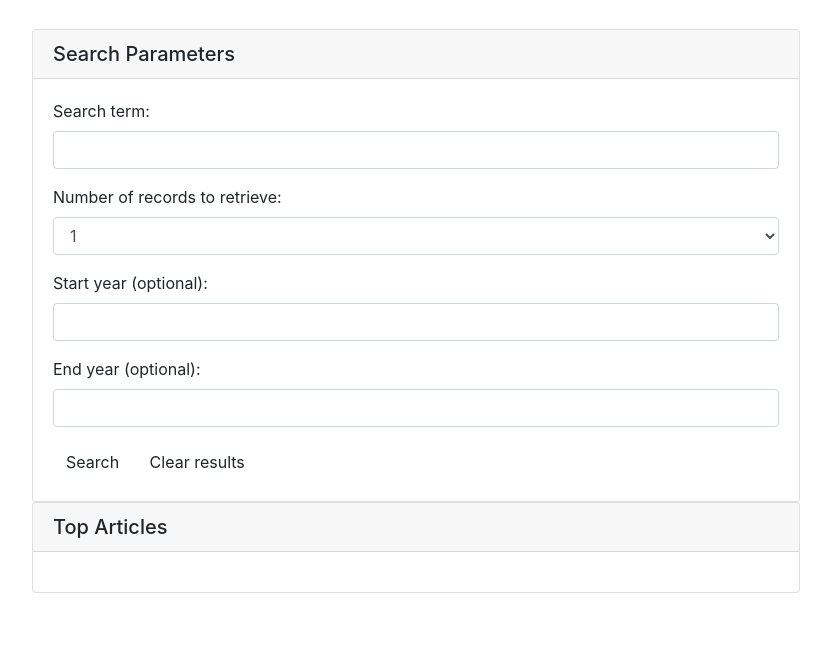
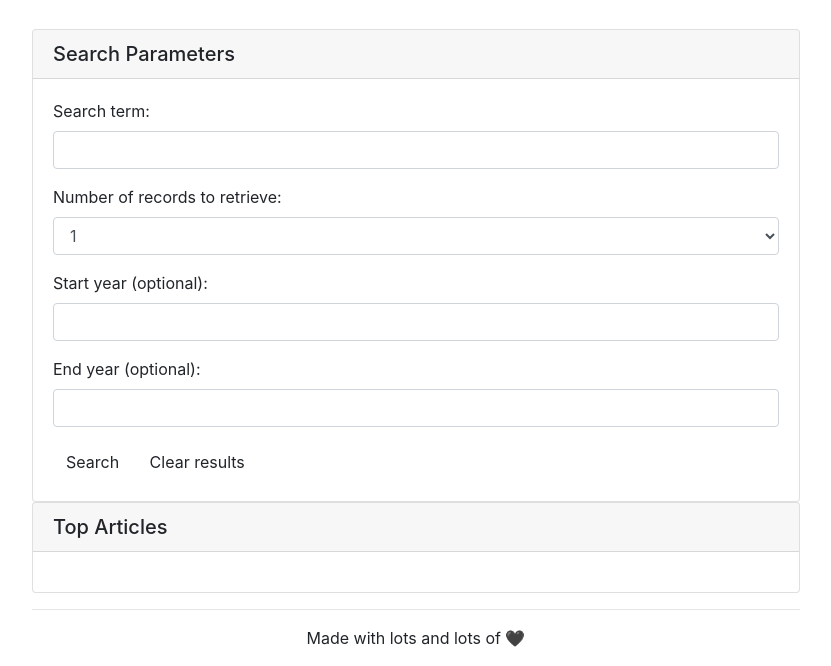
Before and after one commit to ResonantDevotion/NewsAPIWebsite, a plain HTML site: page index.html in a window 1280 px wide. Shown: the part 211-877 px from the top of the page, without its empty margins (224-1055 px from the left). Before the commit the page ends 804 px from the top, so only its background shows below. Drawn offline with nearby package versions, Linux system fonts and the light colour scheme.

Commit message:
Add footer in html document

```diff
--- a/index.html
+++ b/index.html
@@ -63,7 +63,10 @@
 
     </div>
   </div>
-
+  <footer>
+    <hr>
+    <p class="text-center">Made with lots and lots of 🖤</p>
+  </footer>
 </main>
 </div>
     <script src="https://code.jquery.com/jquery-3.5.1.min.js"></script>
```
